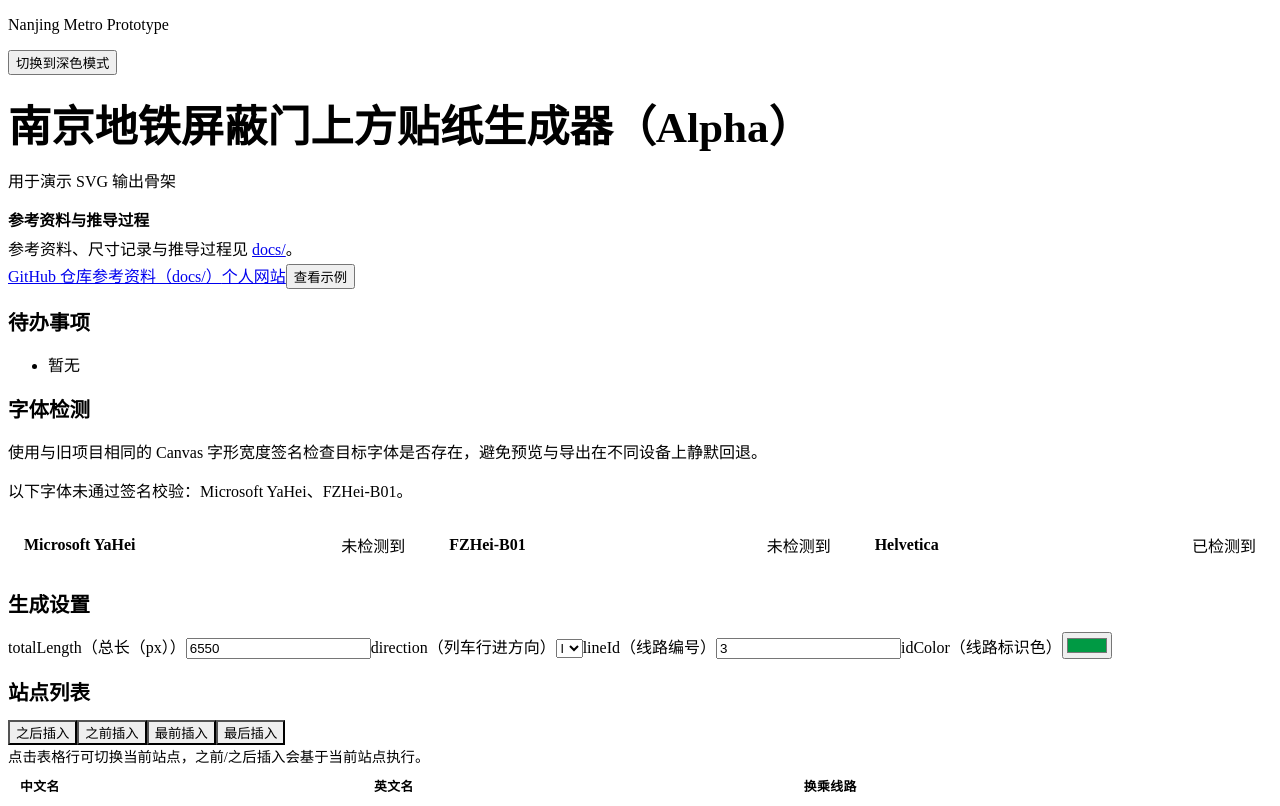
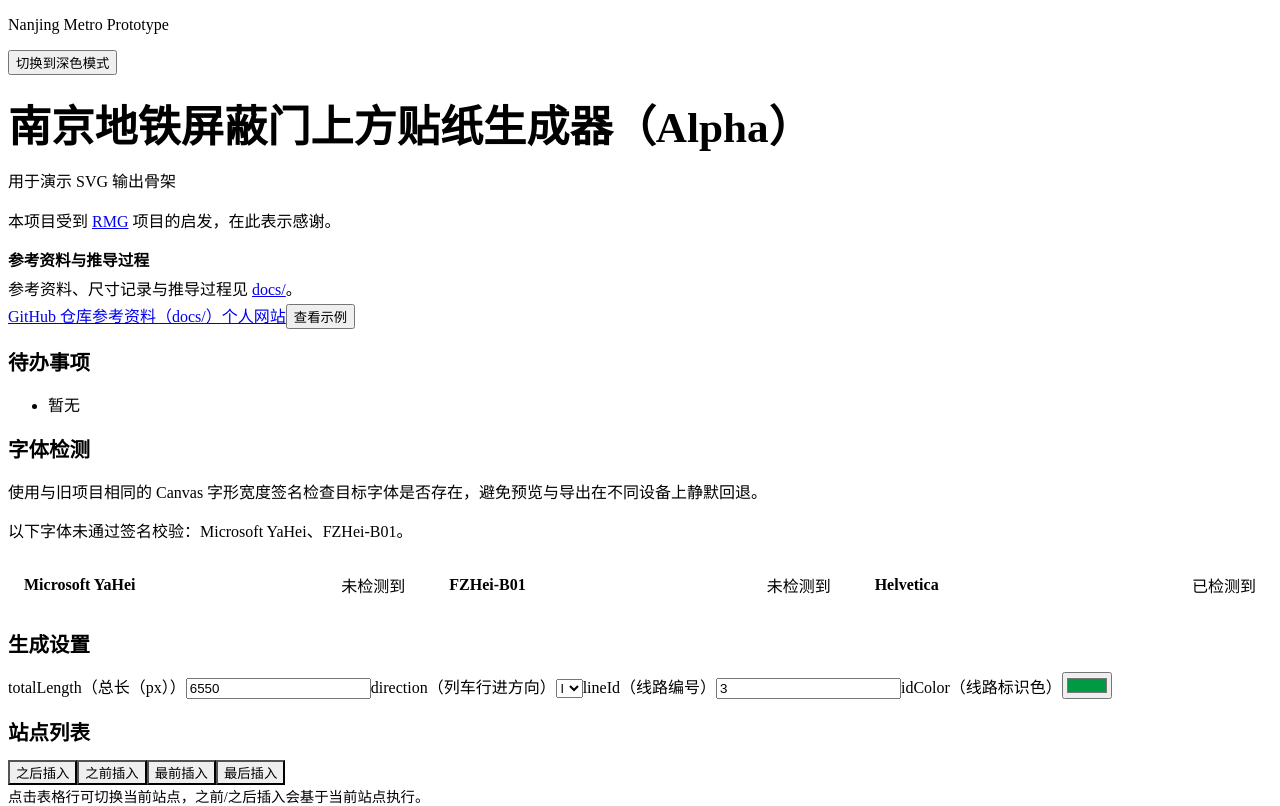
Before and after one commit to Unnamed2964/njmetro-railmap-creator, a React (Vite) app: page / in a window 1280 px wide. Shown: the top 806 px of the page. Built offline with nearby package versions, Linux system fonts and the light colour scheme.

Commit message:
docs: add RMG thanks attribution to README and app by vibe coding
Add an thank attribution note for RMG in the README and the app header.

primary prompts:
- 将这句话也添加到 App.tsx
- 请提交

```diff
--- a/src/App.tsx
+++ b/src/App.tsx
@@ -258,6 +258,15 @@ function App() {
         </div>
         <h1>南京地铁屏蔽门上方贴纸生成器（Alpha）</h1>
         <p className="lead">用于演示 SVG 输出骨架</p>
+        <p>
+          本项目受到
+          {' '}
+          <a href="https://github.com/railmapgen/rmg" target="_blank" rel="noreferrer">
+            RMG
+          </a>
+          {' '}
+          项目的启发，在此表示感谢。
+        </p>
         <div className="docs-callout">
           <strong>参考资料与推导过程</strong>
           <p>
```
Also changed, not shown: 1 other file (tests, documents, lock files or other folders).
